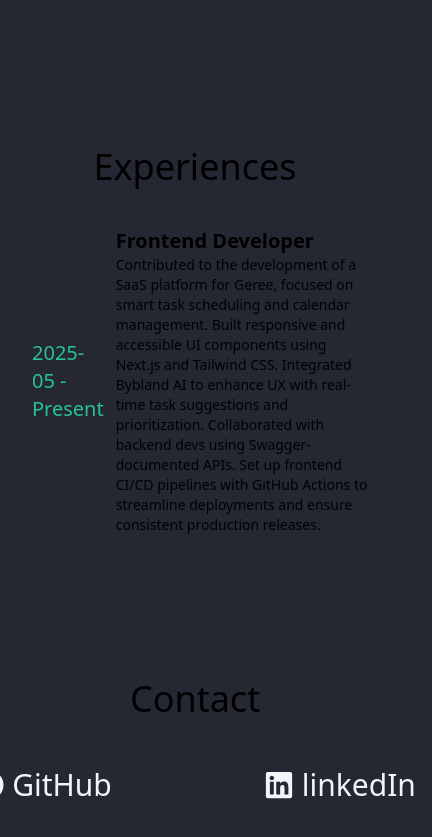
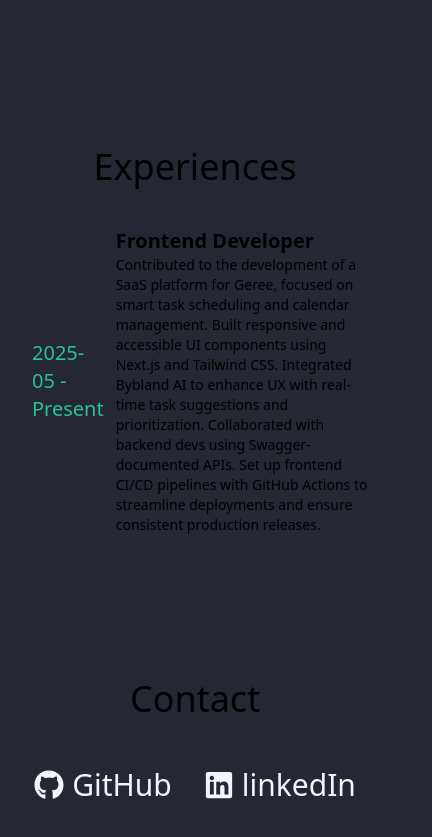
Before and after one commit to msbayman/portfoliov_2.0, a Next.js app in the folder portfolio_v2.0/: page / in a window 390 px wide. Shown: the part 2650-3487 px from the top of the page, 432 px wide, since content can reach past the window. Built offline with nearby package versions, Linux system fonts and the light colour scheme.

Commit message:
fix contact in sm

```diff
--- a/portfolio_v2.0/app/sections/contacts.tsx
+++ b/portfolio_v2.0/app/sections/contacts.tsx
@@ -6,7 +6,7 @@ const Contacts = () => {
     return (
         <div className='flex flex-col items-center mb-20 mt-20 md:mt-80 p-5 w-full'>
             <h1 className='text-4xl mb-10 md:text-6xl md:mb-20'>Contact</h1>
-            <div className="proj_list flex items-center justify-center gap-30 max-w-2xl w-full">
+            <div className=" flex items-center justify-center sm:flex-col md:flex-row md:gap-30 max-w-2xl w-full">
 
                 <a href="https://github.com/msbayman">
                     <DrawOutlineButton>
```
